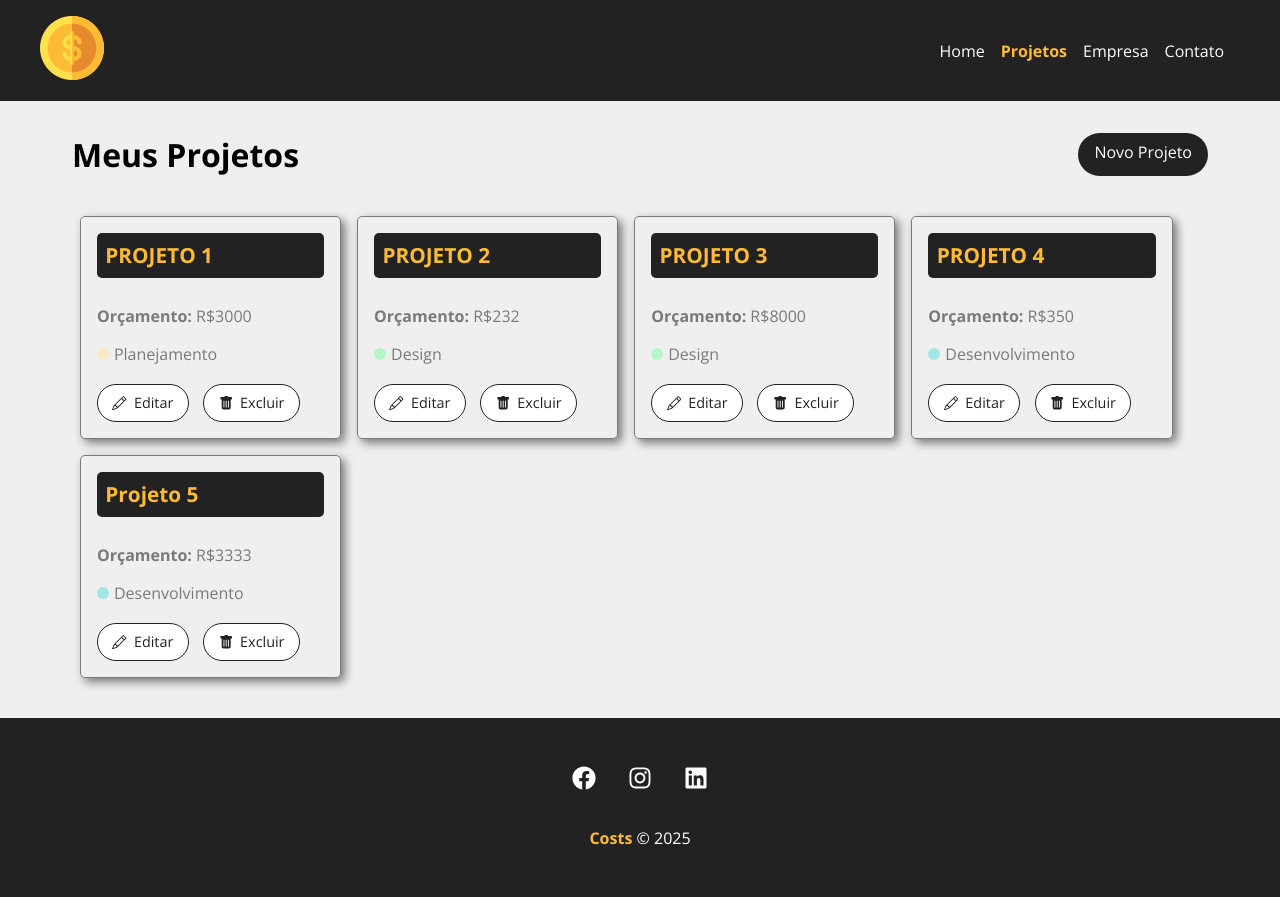
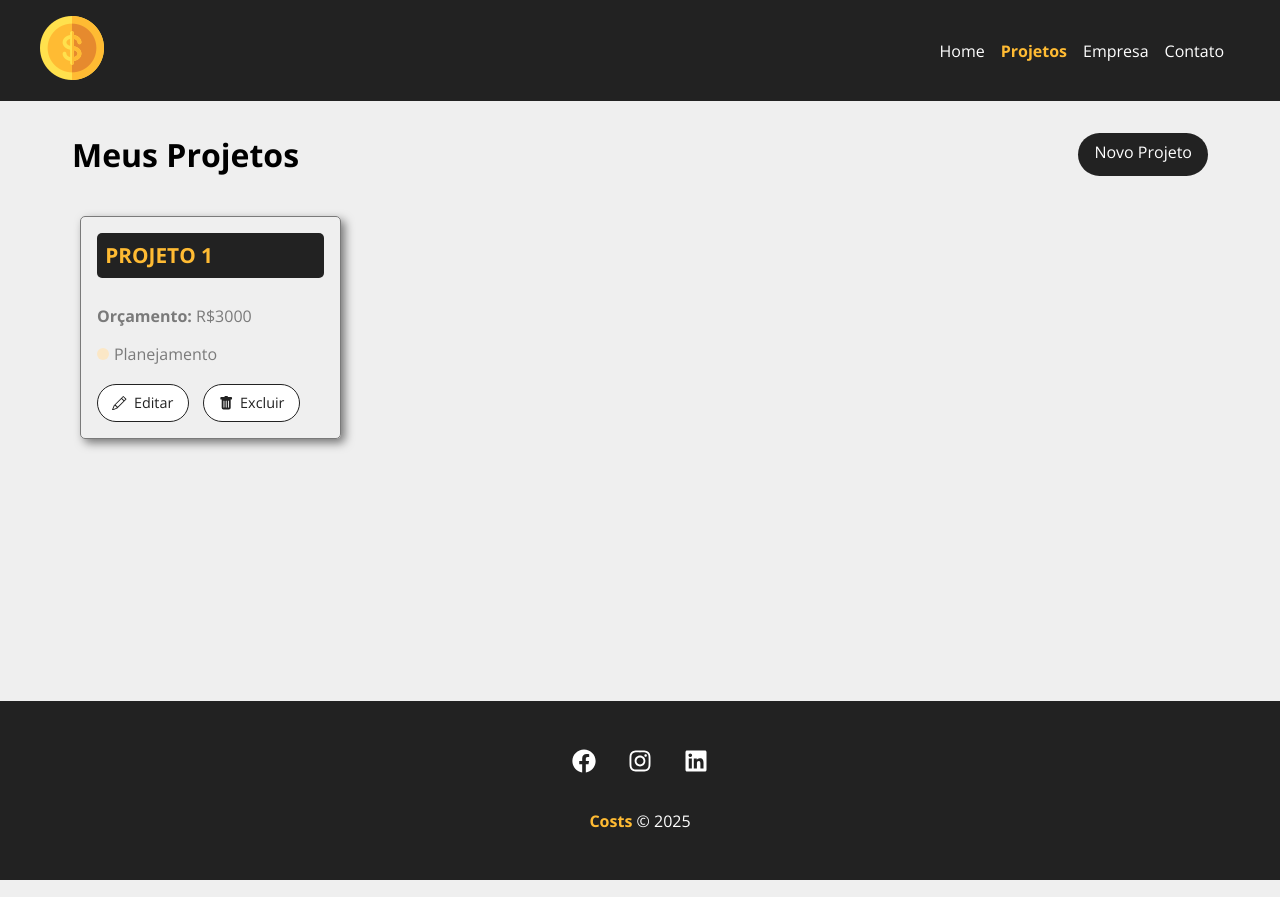
Before and after one commit to AlanGabHahn/costs, a React (Create React App) app: page /projects in a window 1280 px wide. Built offline with nearby package versions, Linux system fonts and the light colour scheme; data requests are answered from the project's data file.

Commit message:
Removendo projetos

```diff
--- a/db.json
+++ b/db.json
@@ -7,50 +7,6 @@
       "category": {
         "id": "4",
         "name": "Planejamento"
-      },
-      "cost": 0,
-      "services": []
-    },
-    {
-      "id": "2",
-      "name": "PROJETO 2",
-      "budget": "232",
-      "category": {
-        "id": "2",
-        "name": "Design"
-      },
-      "cost": 0,
-      "services": []
-    },
-    {
-      "id": "3",
-      "category": {
-        "id": "2",
-        "name": "Design"
-      },
-      "budget": "8000",
-      "name": "PROJETO 3",
-      "cost": 0,
-      "services": []
-    },
-    {
-      "id": "4",
-      "name": "PROJETO 4",
-      "budget": "350",
-      "category": {
-        "id": "3",
-        "name": "Desenvolvimento"
-      },
-      "cost": 0,
-      "services": []
-    },
-    {
-      "id": "878f",
-      "name": "Projeto 5",
-      "budget": "3333",
-      "category": {
-        "id": "3",
-        "name": "Desenvolvimento"
       },
       "cost": 0,
       "services": []
--- a/src/components/pages/Projects.js
+++ b/src/components/pages/Projects.js
@@ -9,10 +9,13 @@
 
 import styles from './Projects.module.css';
 
+const url = 'http://localhost:5000/projects';
+
 const Projects = () => {
 
     const [projects, setProjects] = useState([]);
     const [removeLoading, setRemoveLoading] = useState(false);
+    const [projectMessage, setProjectMessage] = useState('');
 
     const location = useLocation();
 
@@ -23,9 +26,9 @@
     }
 
     useEffect(() => {
-        //timeout só para simular o loading da página
+        //timeout só para simular o loading da página em uma requisição real não é necessário
         // setTimeout(() => {
-            fetch('http://localhost:5000/projects', {
+            fetch(url, {
                 method: 'GET',
                 headers: {
                     'Content-Type': 'application/json',
@@ -40,6 +43,21 @@
         // }, 3000);
     }, []);
 
+    function removeProject(id) {
+        fetch(url+`/${id}`, {
+            method: 'DELETE',
+            headers: {
+                'Content-Type': 'application/json',
+            },
+        })
+        .then((res) => res.json())
+        .then(() => {
+            setProjects(projects.filter(project => project.id !== id));
+            setProjectMessage('Projeto removido com sucesso!');
+        })
+        .catch((err) => console.log(err));
+    }
+
     return (
         <div className={styles.project_container}>
             <div className={styles.title_container}>
@@ -47,6 +65,7 @@
                 <LinkButton to="/newproject" text="Novo Projeto" />
             </div>
             {message && <Message type="success" msg={message}/>}
+            {projectMessage && <Message type="success" msg={projectMessage}/>}
             <Container customClass="start">
                 {projects.length > 0 && projects.map((project) => (
                     <ProjectCard
@@ -55,6 +74,7 @@
                         budget={project.budget}
                         category={project.category.name}
                         key={project.id}
+                        handleRemove={removeProject}
                     />
                 ))}
                 {!removeLoading && <Loading />}
--- a/src/components/project/ProjectCard.js
+++ b/src/components/project/ProjectCard.js
@@ -4,6 +4,11 @@
 import styles from './ProjectCard.module.css';
 
 const ProjectCard = ({ id, name, budget, category, handleRemove }) => {
+    const remove = (e) => {
+        e.preventDefault();
+        handleRemove(id);
+    }
+
     return (
         <div className={styles.project_card}>
             <h4>{name}</h4>
@@ -17,7 +22,7 @@
                 <Link to="/">
                     <BsPencil /> Editar
                 </Link>
-                <button>
+                <button onClick={remove}>
                     <BsFillTrashFill /> Excluir
                 </button>
             </div>
```
